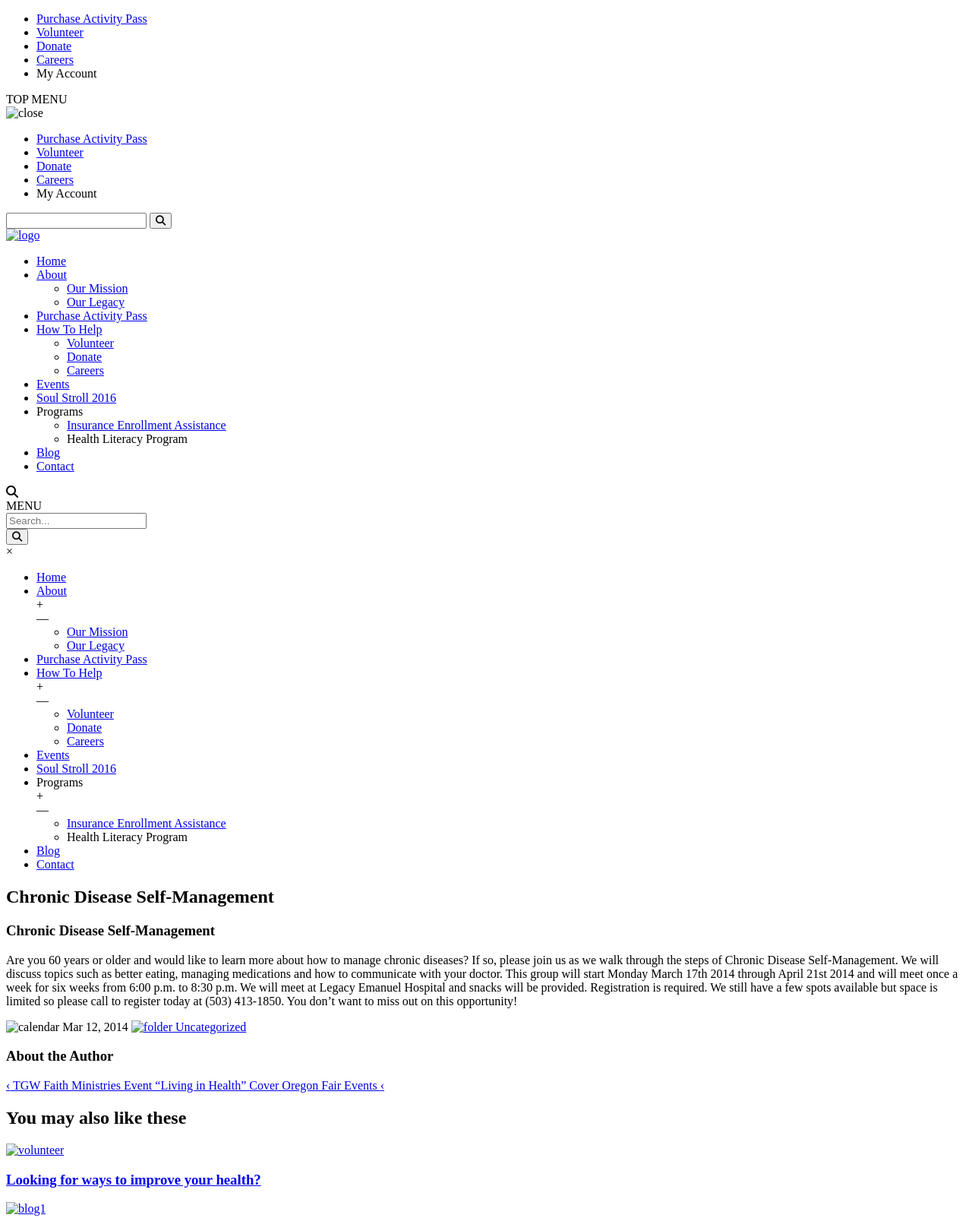
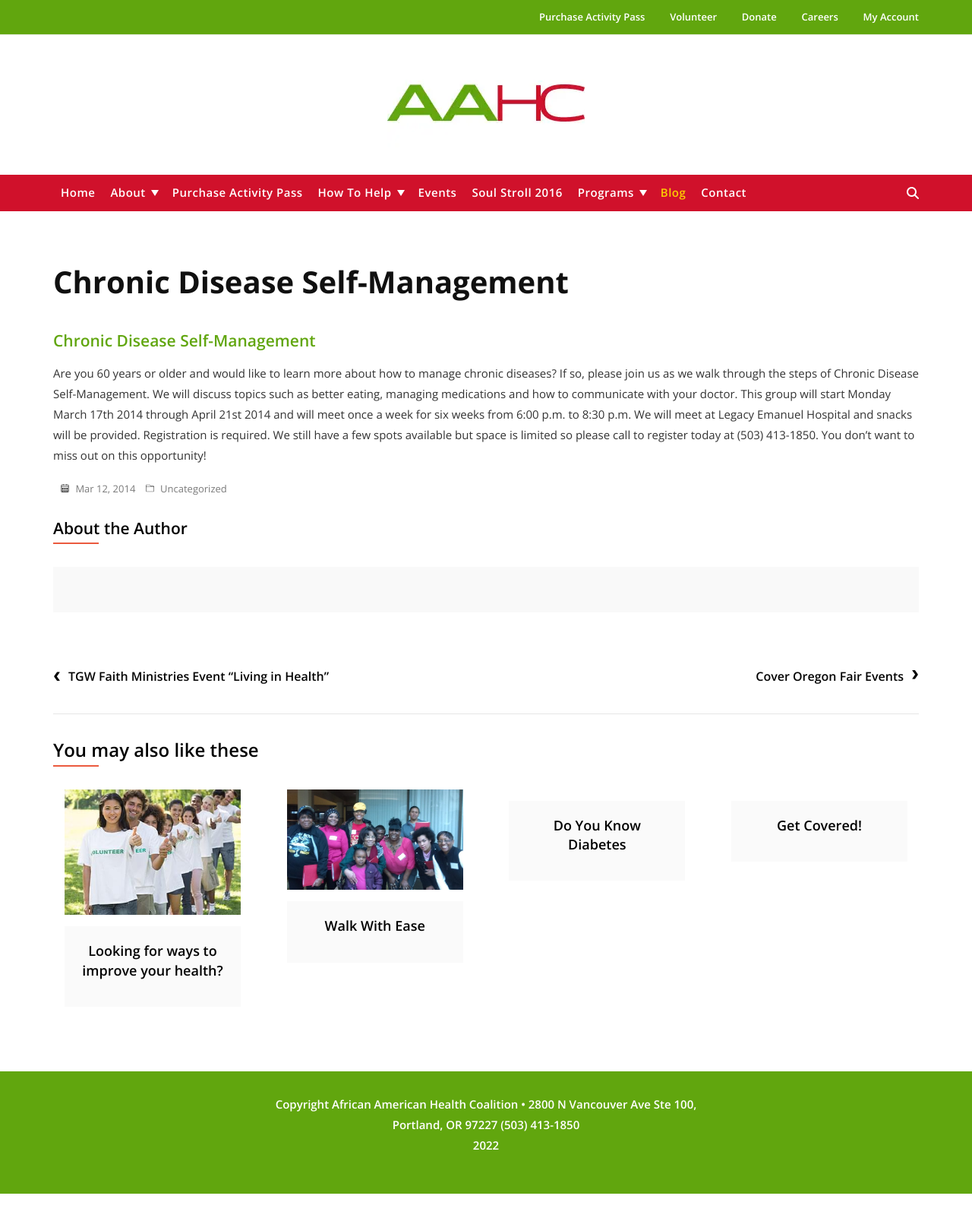
Before and after one commit to EdduardFfedorovv/AAHC, a plain HTML site: page chronic-disease-self-management/index.html in a window 1280 px wide. Shown: the top 1603 px of the page at 76% size. After the commit the page ends 1571 px from the top, so only its background shows below. Drawn offline with nearby package versions, Linux system fonts and the light colour scheme; the site is published under a folder, as on GitHub Pages, so addresses that start at the root find nothing.

Commit message:
chronic-disease

```diff
--- a/chronic-disease-self-management/index.html
+++ b/chronic-disease-self-management/index.html
@@ -10,7 +10,7 @@
     <link rel="preconnect" href="https://fonts.gstatic.com" crossorigin>
     <link href="https://fonts.googleapis.com/css2?family=Open+Sans:ital,wght@0,300;0,400;0,500;0,600;0,700;1,300;1,400;1,500&display=swap&_v=20221209130355" rel="stylesheet">
     <script src=" https://use.fontawesome.com/6df15c828c.js?_v=20221209130355"></script>
-    <link rel="stylesheet" href="/css/style.css?_v=20221209130355">
+    <link rel="stylesheet" href="../css/style.css?_v=20221209130355">
     <title>Chronic Disease Self-Management – African American Health Coalition, Inc.</title>
     <meta name="description" content="Chronic Disease Self-Management Are you 60 years or older and would like to learn more about how to manage chronic diseases? If so, please join us as we walk through the steps of Chronic Disease Self-Management. We will discuss topics such as better eating, managing medications and how to communicate with your doctor. This group will start Monday March 17th […]" />
     <link rel="canonical" href="http://aahc-portland.org/chronic-disease-self-management/" />
@@ -24,17 +24,17 @@
                             <nav class="header__top-menu">
                                 <ul class="header__top-list">
                                     <li class="header__top-item">
-                                        <a  href="/home/purchase-aahc-exercise-activity-pass/" class="header__top-link">Purchase Activity Pass
+                                        <a  href="../home/purchase-aahc-exercise-activity-pass/" class="header__top-link">Purchase Activity Pass
                                          </a>
                                     </li>
                                     <li class="header__top-item">
-                                        <a href="/aahc-nonprofit-volunteer/" class="header__top-link">Volunteer</a>
+                                        <a href="../aahc-nonprofit-volunteer/" class="header__top-link">Volunteer</a>
                                     </li>
                                     <li class="header__top-item">
-                                        <a href="/donate-portland-nonprofit/" class="header__top-link">Donate</a>
+                                        <a href="../donate-portland-nonprofit/" class="header__top-link">Donate</a>
                                     </li>
                                     <li class="header__top-item">
-                                        <a href="/careers/" class="header__top-link">Careers</a>
+                                        <a href="../careers/" class="header__top-link">Careers</a>
                                     </li>
                                     <li class="header__top-item">
                                         <a class="header__top-link">My Account</a>
@@ -50,7 +50,7 @@
                                 <div class="header__right-wrapper">
                                     <div class="header__right-btnbox">
                                         <div class="header__right-btn">
-                                            <img src="/img/close.svg" alt="close" class="close">
+                                            <img src="../img/close.svg" alt="close" class="close">
 
                                         </div>
                                     </div>
@@ -58,16 +58,16 @@
                                     <nav class="header__right-menu">
                                         <ul class="header__right-list">
                                             <li class="header__right-item">
-                                                <a href="/home/purchase-aahc-exercise-activity-pass/" class="header__right-link">Purchase Activity Pass</a>
+                                                <a href="../home/purchase-aahc-exercise-activity-pass/" class="header__right-link">Purchase Activity Pass</a>
                                             </li>
                                             <li class="header__right-item">
-                                                <a href="/aahc-nonprofit-volunteer/" class="header__right-link">Volunteer</a>
+                                                <a href="../aahc-nonprofit-volunteer/" class="header__right-link">Volunteer</a>
                                             </li>
                                             <li class="header__right-item">
-                                                <a href="/donate-portland-nonprofit/" class="header__right-link">Donate</a>
+                                                <a href="../donate-portland-nonprofit/" class="header__right-link">Donate</a>
                                             </li>
                                             <li class="header__right-item">
-                                                <a href="/careers/" class="header__right-link">Careers</a>
+                                                <a href="../careers/" class="header__right-link">Careers</a>
                                             </li>
                                             <li class="header__right-item">
                                                 <a class="header__right-link">My Account</a>
@@ -92,8 +92,8 @@
                     </div>
                 </div>
                 <div class="container">
-                    <a href="/" class="header__logo">
-                        <picture><source srcset="/img/logo.webp" type="image/webp"><img src="/img/logo.jpg" alt="logo" class="header__logo-img"></picture>
+                    <a href="../" class="header__logo">
+                        <picture><source srcset="../img/logo.webp" type="image/webp"><img src="../img/logo.jpg" alt="logo" class="header__logo-img"></picture>
                     </a>
                 </div>
                 <div class="header__bottom">
@@ -102,47 +102,47 @@
                             <nav class="header__bottom-menu">
                                 <ul class="header__bottom-list">
                                     <li class="header__bottom-item">
-                                        <a data-id-nav="st" href="/home/" class="header__bottom-link">Home</a>
+                                        <a data-id-nav="st" href="../home/" class="header__bottom-link">Home</a>
                                     </li>
                                     <li class="header__bottom-item">
-                                        <a data-id-nav="about" href="/about/" class="header__bottom-link drop">About</a>
+                                        <a data-id-nav="about" href="../about/" class="header__bottom-link drop">About</a>
                                         <ul class="header__bottom-submenu">
                                             <li class="header__bottom-submenu--item">
-                                                <a data-id-nav="mission" href="/aahc-our-mission/" class="header__bottom-submenu--link">Our Mission</a>
+                                                <a data-id-nav="mission" href="../aahc-our-mission/" class="header__bottom-submenu--link">Our Mission</a>
                                             </li>
                                             <li class="header__bottom-submenu--item">
-                                                <a href="/legacy/" class="header__bottom-submenu--link">Our Legacy</a>
+                                                <a href="../legacy/" class="header__bottom-submenu--link">Our Legacy</a>
                                             </li>
                                         </ul>
                                     </li>
                                     <li class="header__bottom-item">
-                                        <a href="/home/purchase-aahc-exercise-activity-pass/" class="header__bottom-link">Purchase Activity Pass</a>
+                                        <a href="../home/purchase-aahc-exercise-activity-pass/" class="header__bottom-link">Purchase Activity Pass</a>
                                     </li>
                                     <li class="header__bottom-item">
                                         <a href="#" class="header__bottom-link drop">How To Help</a>
                                         <ul class="header__bottom-submenu">
                                             <li class="header__bottom-submenu--item">
-                                                <a href="/aahc-nonprofit-volunteer/" class="header__bottom-submenu--link">Volunteer</a>
+                                                <a href="../aahc-nonprofit-volunteer/" class="header__bottom-submenu--link">Volunteer</a>
                                             </li>
                                             <li class="header__bottom-submenu--item">
-                                                <a href="/donate-portland-nonprofit/" class="header__bottom-submenu--link">Donate</a>
+                                                <a href="../donate-portland-nonprofit/" class="header__bottom-submenu--link">Donate</a>
                                             </li>
                                             <li class="header__bottom-submenu--item">
-                                                <a href="/careers/" class="header__bottom-submenu--link">Careers</a>
+                                                <a href="../careers/" class="header__bottom-submenu--link">Careers</a>
                                             </li>
                                         </ul>
                                     </li>
                                     <li class="header__bottom-item">
-                                        <a href="/events-calendar/" class="header__bottom-link">Events</a>
+                                        <a href="../events-calendar/" class="header__bottom-link">Events</a>
                                     </li>
                                     <li class="header__bottom-item">
-                                        <a href="/single-event/soul-stroll-2016-wellness-walk/" class="header__bottom-link">Soul Stroll 2016</a>
+                                        <a href="../single-event/soul-stroll-2016-wellness-walk/" class="header__bottom-link">Soul Stroll 2016</a>
                                     </li>
                                     <li class="header__bottom-item">
                                         <a class="header__bottom-link drop">Programs</a>
                                         <ul class="header__bottom-submenu">
                                             <li class="header__bottom-submenu--item">
-                                                <a href="/cover-oregon-insurance-enrollment-assistance/" class="header__bottom-submenu--link">Insurance Enrollment Assistance</a>
+                                                <a href="../cover-oregon-insurance-enrollment-assistance/" class="header__bottom-submenu--link">Insurance Enrollment Assistance</a>
                                             </li>
                                             <li class="header__bottom-submenu--item">
                                                 <a class="header__bottom-submenu--link">Health Literacy Program</a>
@@ -150,10 +150,10 @@
                                         </ul>
                                     </li>
                                     <li class="header__bottom-item">
-                                        <a data-id-nav="blog" href="/blog/" class="header__bottom-link">Blog</a>
+                                        <a data-id-nav="blog" href="../blog/" class="header__bottom-link">Blog</a>
                                     </li>
                                     <li class="header__bottom-item">
-                                        <a href="/contact/" class="header__bottom-link">Contact</a>
+                                        <a href="../contact/" class="header__bottom-link">Contact</a>
                                     </li>
                                 </ul>
                             </nav>
@@ -182,24 +182,24 @@
                     <nav class="header__bottom-menu--responsive">
                         <ul class="header__bottom-responsive-list">
                             <li class="header__bottom-responsive--item">
-                                <a href="/home" class="header__bottom-responsive--link">Home</a>
+                                <a href="../home" class="header__bottom-responsive--link">Home</a>
 
                             </li>
                             <li class="header__bottom-responsive--item">
-                                <a href="/about/" class="header__bottom-responsive--link">About</a>
+                                <a href="../about/" class="header__bottom-responsive--link">About</a>
                                 <div class="plus1">+</div>
                                 <div class="minus1">&#8212;</div>
                                 <ul class="header__bottom-responsive--sublist1">
                                     <li class="header__bottom-responsive--subitem">
-                                        <a href="/aahc-our-mission/" class="header__bottom-responsive--sublink">Our Mission</a>
+                                        <a href="../aahc-our-mission/" class="header__bottom-responsive--sublink">Our Mission</a>
                                     </li>
                                     <li class="header__bottom-responsive--subitem">
-                                        <a href="/legacy/" class="header__bottom-responsive--sublink">Our Legacy</a>
+                                        <a href="../legacy/" class="header__bottom-responsive--sublink">Our Legacy</a>
                                     </li>
                                 </ul>
                             </li>
                             <li class="header__bottom-responsive--item">
-                                <a href="/home/purchase-aahc-exercise-activity-pass/" class="header__bottom-responsive--link">Purchase Activity Pass</a>
+                                <a href="../home/purchase-aahc-exercise-activity-pass/" class="header__bottom-responsive--link">Purchase Activity Pass</a>
                             </li>
                             <li class="header__bottom-responsive--item">
                                 <a href="#" class="header__bottom-responsive--link">How To Help</a>
@@ -207,21 +207,21 @@
                                 <div class="minus2">&#8212;</div>
                                 <ul class="header__bottom-responsive--sublist2">
                                     <li class="header__bottom-responsive--subitem">
-                                        <a href="/aahc-nonprofit-volunteer/" class="header__bottom-responsive--sublink">Volunteer</a>
+                                        <a href="../aahc-nonprofit-volunteer/" class="header__bottom-responsive--sublink">Volunteer</a>
                                     </li>
                                     <li class="header__bottom-responsive--subitem">
-                                        <a href="/donate-portland-nonprofit/" class="header__bottom-responsive--sublink">Donate</a>
+                                        <a href="../donate-portland-nonprofit/" class="header__bottom-responsive--sublink">Donate</a>
                                     </li>
                                     <li class="header__bottom-responsive--subitem">
-                                        <a href="/careers/" class="header__bottom-responsive--sublink">Careers</a>
+                                        <a href="../careers/" class="header__bottom-responsive--sublink">Careers</a>
                                     </li>
                                 </ul>
                             </li>
                             <li class="header__bottom-responsive--item">
-                                <a href="/events-calendar/" class="header__bottom-responsive--link">Events</a>
+                                <a href="../events-calendar/" class="header__bottom-responsive--link">Events</a>
                             </li>
                             <li class="header__bottom-responsive--item">
-                                <a href="/single-event/soul-stroll-2016-wellness-walk/" class="header__bottom-responsive--link">Soul Stroll 2016</a>
+                                <a href="../single-event/soul-stroll-2016-wellness-walk/" class="header__bottom-responsive--link">Soul Stroll 2016</a>
                             </li>
                             <li class="header__bottom-responsive--item">
                                 <a class="header__bottom-responsive--link">Programs</a>
@@ -229,7 +229,7 @@
                                 <div class="minus3">&#8212;</div>
                                 <ul class="header__bottom-responsive--sublist3">
                                     <li class="header__bottom-responsive--subitem">
-                                        <a href="/cover-oregon-insurance-enrollment-assistance/" class="header__bottom-responsive--sublink">Insurance Enrollment Assistance</a>
+                                        <a href="../cover-oregon-insurance-enrollment-assistance/" class="header__bottom-responsive--sublink">Insurance Enrollment Assistance</a>
                                     </li>
                                     <li class="header__bottom-responsive--subitem">
                                         <a class="header__bottom-responsive--sublink">Health Literacy Program</a>
@@ -237,10 +237,10 @@
                                 </ul>
                             </li>
                             <li class="header__bottom-responsive--item">
-                                <a href="/blog/" class="header__bottom-responsive--link active-menu">Blog</a>
+                                <a href="../blog/" class="header__bottom-responsive--link active-menu">Blog</a>
                             </li>
                             <li class="header__bottom-responsive--item">
-                                <a href="/contact/" class="header__bottom-responsive--link">Contact</a>
+                                <a href="../contact/" class="header__bottom-responsive--link">Contact</a>
                             </li>
                         </ul>
                     </nav>
@@ -263,11 +263,11 @@
 
                 <div class="content__blog-linkbox">
                     <a class="content__blog-link">
-                        <img src="/img/calendar.png" alt="calendar" class="content__blog-img">
+                        <img src="../img/calendar.png" alt="calendar" class="content__blog-img">
                         Mar 12, 2014
                     </a>
-                    <a href="/category/uncategorized/" class="content__blog-link">
-                        <img src="/img/folder.png" alt="folder" class="content__blog-img">
+                    <a class="content__blog-link">
+                        <img src="../img/folder.png" alt="folder" class="content__blog-img">
                         Uncategorized
                     </a>
 
@@ -277,11 +277,11 @@
                 </div>
                 <div class="content__blog-background"></div>
                 <div class="content__blog-navigation--inner">
-                    <a href="/tgw-faith-ministries-event-living-in-health/" class="content__blog-navigation--link">
+                    <a href="../tgw-faith-ministries-event-living-in-health/" class="content__blog-navigation--link">
                        <span class="navigation-arrow">‹</span>
                        TGW Faith Ministries Event “Living in Health”
                     </a>
-                    <a href="/cover-oregon-fair-events/"  class="content__blog-navigation--link link-right">
+                    <a href="../cover-oregon-fair-events/"  class="content__blog-navigation--link link-right">
                         Cover Oregon Fair Events
                         <span class="navigation-arrow arrow-right">‹</span>
                      </a>
@@ -291,22 +291,22 @@
                 </div>
                 <div class="content__relatedpost-inner">
                     <div class="content__relatedpost-box">
-                        <a href="/volunteers-needed/" class="content__front-imglink">
-                            <img src="/img/volunteers.jpg" alt="volunteer" class="content__img">
+                        <a href="../volunteers-needed/" class="content__front-imglink">
+                            <img src="../img/volunteers.jpg" alt="volunteer" class="content__img">
                         </a>
-                        <a href="/volunteers-needed/" class="content__relatedpost-link"><h3 class="content__subtitle3 black blog-title3">Looking for ways to improve your health?</h3></a>
+                        <a href="../volunteers-needed/" class="content__relatedpost-link"><h3 class="content__subtitle3 black blog-title3">Looking for ways to improve your health?</h3></a>
                     </div>
                     <div class="content__relatedpost-box">
-                        <a href="/walk-with-ease/" class="content__front-imglink">
-                            <img src="/img/blog1.jpg" alt="blog1" class="content__img">
+                        <a href="../walk-with-ease/" class="content__front-imglink">
+                            <img src="../img/blog1.jpg" alt="blog1" class="content__img">
                         </a>
-                        <a href="/walk-with-ease/" class="content__relatedpost-link"><h3 class="content__subtitle3 black blog-title3">Walk With Ease</h3></a>
+                        <a href="../walk-with-ease/" class="content__relatedpost-link"><h3 class="content__subtitle3 black blog-title3">Walk With Ease</h3></a>
                     </div>
                     <div class="content__relatedpost-box">
-                        <a href="/do-you-know-diabetes/" class="content__relatedpost-link"><h3 class="content__subtitle3 black blog-title3">Do You Know Diabetes</h3></a>
+                        <a href="../do-you-know-diabetes/" class="content__relatedpost-link"><h3 class="content__subtitle3 black blog-title3">Do You Know Diabetes</h3></a>
                     </div>
                     <div class="content__relatedpost-box">
-                        <a href="/get-covered/" class="content__relatedpost-link"><h3 class="content__subtitle3 black blog-title3">Get Covered!</h3></a>
+                        <a href="../get-covered/" class="content__relatedpost-link"><h3 class="content__subtitle3 black blog-title3">Get Covered!</h3></a>
                     </div>
                 </div>
 
@@ -332,7 +332,7 @@
 
 
     <script src="https://ajax.googleapis.com/ajax/libs/jquery/3.6.0/jquery.min.js?_v=20221209130355"></script>
-    <script src="/js/app.js?_v=20221209130355"></script>
+    <script src="../js/app.js?_v=20221209130355"></script>
 
 </body>
 
```
